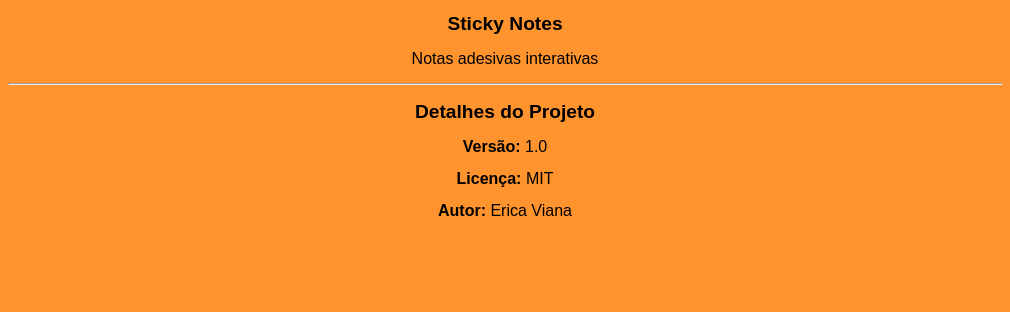
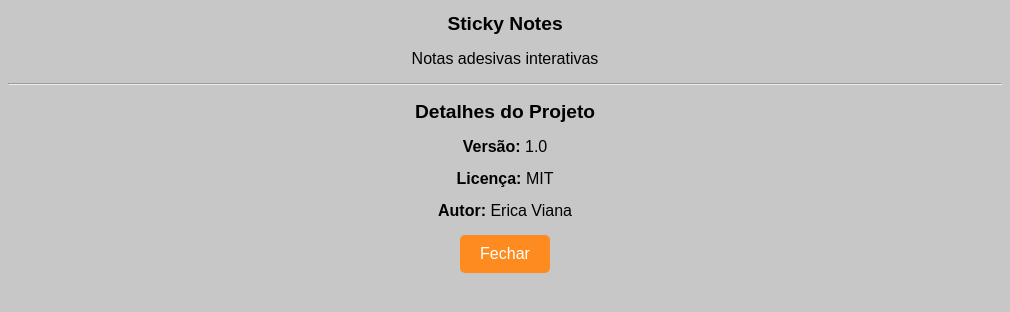
Before and after one commit to ericaviana12/stickynotes, an Electron app: page src/views/sobre.html in a window 1010 px wide. Drawn offline with Linux system fonts and the light colour scheme.

Commit message:
Atualização

```diff
--- a/main.js
+++ b/main.js
@@ -53,8 +53,8 @@ function aboutWindow() {
   // Validação (se existir a janela principal)
   if (mainWindow) {
     about = new BrowserWindow({
-      width: 320, // Largura
-      height: 280, // Altura
+      width: 400, // Largura
+      height: 400, // Altura
       autoHideMenuBar: true, // Esconder o menu do browser
       resizable: false, // Maximizar
       minimizable: false, // Minimizar
--- a/src/views/sobre.html
+++ b/src/views/sobre.html
@@ -1,5 +1,6 @@
 <!DOCTYPE html>
 <html lang="pt-br">
+
 <head>
     <meta charset="UTF-8">
     <meta name="viewport" content="width=device-width, initial-scale=1.0">
@@ -7,22 +8,42 @@
     <style>
         /* Estilos personalizados */
         body {
-            background-color: #ff932d;
+            background-color: #c7c7c7;
             font-family: sans-serif;
             text-align: center;
         }
+
         h1 {
             font-size: 1.2rem;
         }
+
         h2 {
             font-size: 1.2rem;
         }
-        p, ul {
+
+        p,
+        ul {
             font-size: 1rem;
             line-height: 1rem;
         }
+
+        button {
+            background-color: #fd8b1f;
+            color: white;
+            border: none;
+            padding: 10px 20px;
+            font-size: 1rem;
+            cursor: pointer;
+            border-radius: 5px;
+        }
+
+        button:hover {
+            background-color: #cc0000;
+        }
+
     </style>
 </head>
+
 <body>
     <div class="container">
         <div class="row">
@@ -41,5 +62,15 @@
             </div>
         </div>
     </div>
+
+    <button onclick="fecharPagina()">Fechar</button>
+
+    <script>
+        function fecharPagina() {
+            window.close();
+        }
+    </script>
+
 </body>
+
 </html>
```
